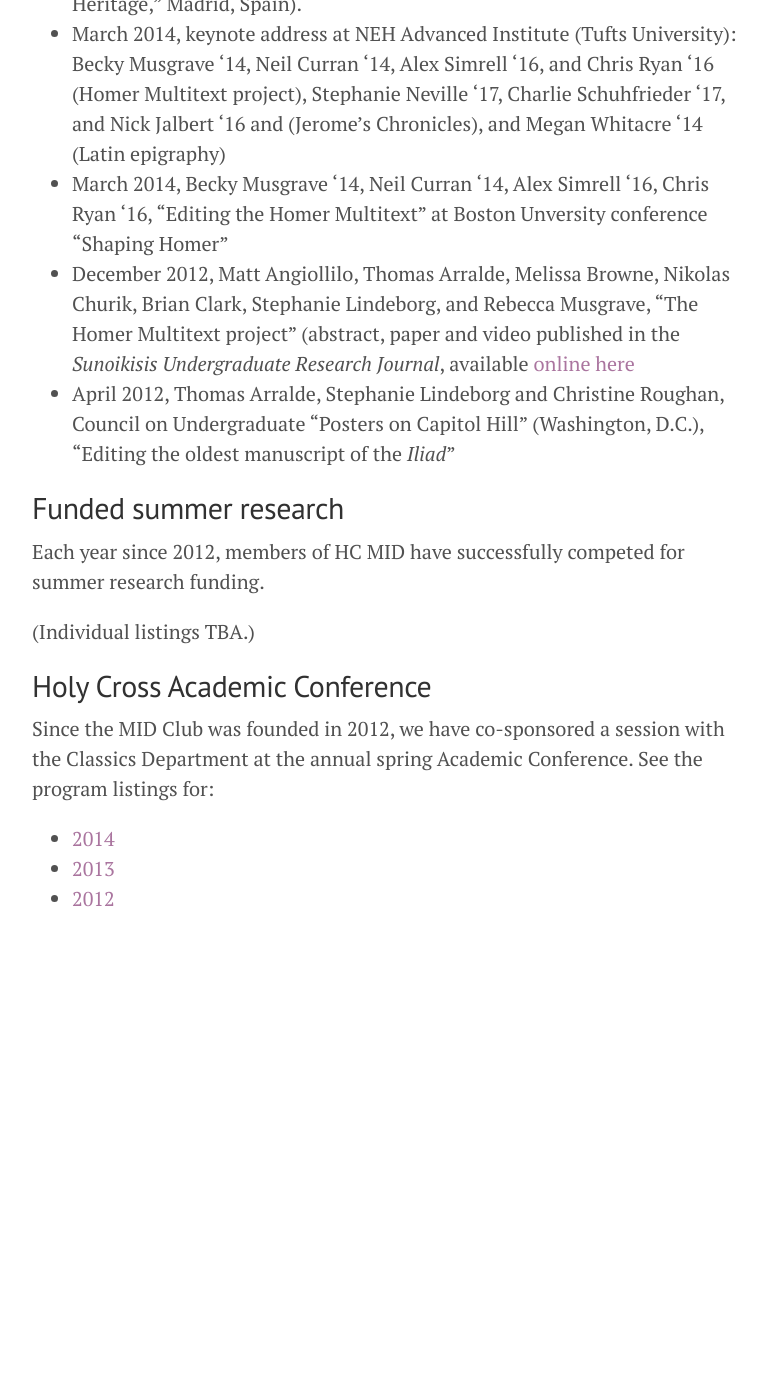
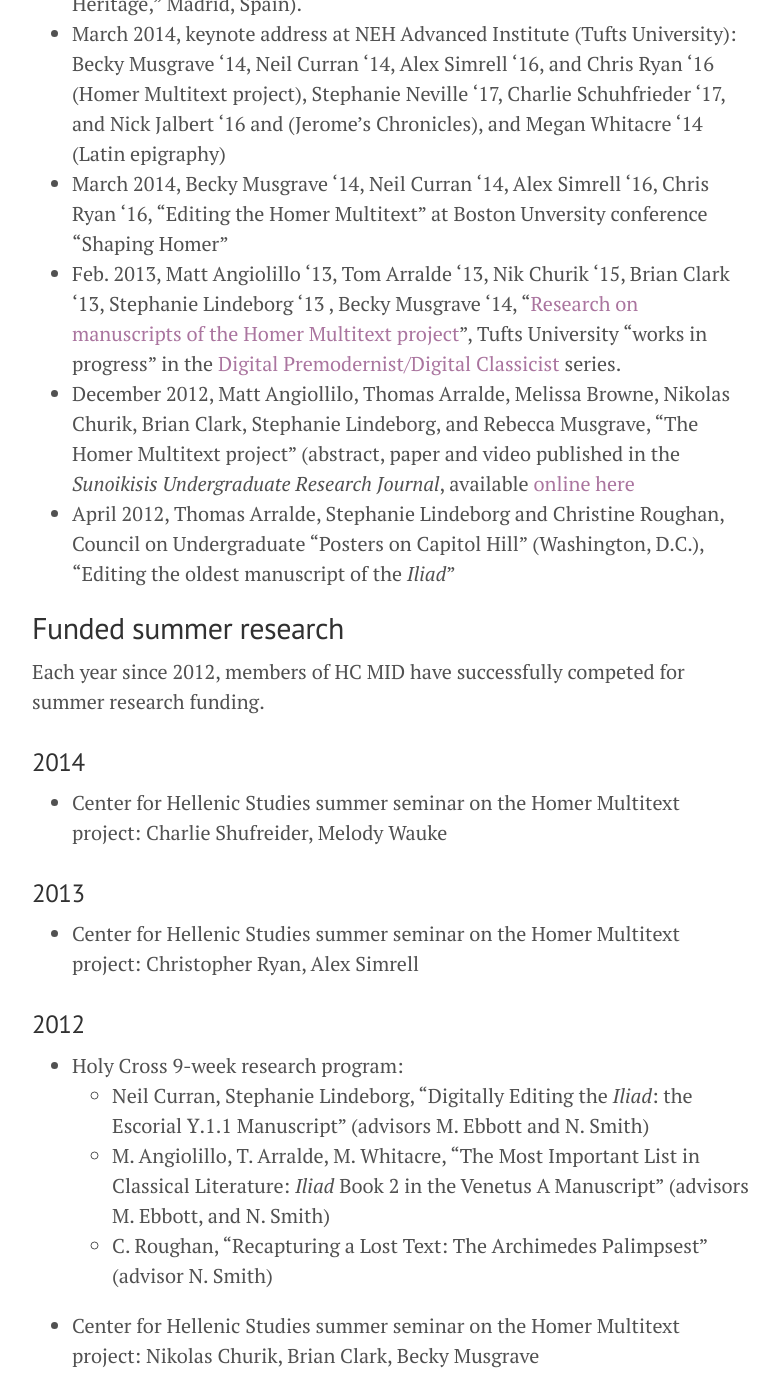
Before and after one commit to HCMID/HCMID.github.io, a Jekyll site: the page built from hof.md, in a window 1280 px wide and 1400 px high, scrolled down 1278 px. Shown: the whole window, without its empty margins (248-1027 px from the left). Built offline with Jekyll 4.4.1, drawn with Linux system fonts in a browser that asks for light colours; before the commit the page ends 2272 px from its top, so only the background shows below that; some of the changed text lies outside the part shown.

```diff
--- a/_config.yml
+++ b/_config.yml
@@ -27,6 +27,8 @@ paginate:         5
 links:
   - title: Hall of Fame
     url: /hof
+  - title: Hosted events
+    url: /hosted
   - title: Twitter feed
     url: https://twitter.com/hcmid
     external: true
--- a/hof.md
+++ b/hof.md
@@ -21,6 +21,7 @@ layout: page
 - May 2014, Christine Roughan '14, "Digital diplomatic editions of mathematical diagrams" (conference "Digital Access to Textual Cultural Heritage," Madrid, Spain).
 -  March 2014, keynote address at NEH Advanced Institute (Tufts University): Becky Musgrave '14, Neil Curran '14, Alex Simrell '16, and Chris Ryan '16 (Homer Multitext project), Stephanie Neville '17, Charlie Schuhfrieder '17, and Nick Jalbert '16 and (Jerome's Chronicles), and Megan Whitacre '14 (Latin epigraphy)
 - March 2014, Becky Musgrave '14, Neil Curran '14, Alex Simrell '16, Chris Ryan '16,  "Editing the Homer Multitext" at Boston Unversity conference "Shaping Homer"
+- Feb. 2013, Matt Angiolillo '13, Tom Arralde '13, Nik Churik '15, Brian Clark '13,  Stephanie Lindeborg '13 ,  Becky Musgrave  '14, "[Research on manuscripts of the Homer Multitext project](../pdfs/DC-feb-2013.pdf)", Tufts University "works in progress" in the [Digital Premodernist/Digital Classicist](../dcne) series.
 - December 2012, Matt Angiollilo, Thomas Arralde, Melissa Browne, Nikolas Churik, Brian Clark, Stephanie Lindeborg, and Rebecca Musgrave, "The Homer Multitext project" (abstract, paper and video published in the *Sunoikisis Undergraduate Research Journal*, available [online here](http://wp.chs.harvard.edu/surs/e-journal/volume-1-issue-1/)
 - April 2012, Thomas Arralde, Stephanie Lindeborg and Christine Roughan, Council on Undergraduate "Posters on Capitol Hill" (Washington, D.C.), "Editing the oldest manuscript of the *Iliad*"
 
@@ -28,8 +29,31 @@ layout: page
 
 Each year since 2012,  members of HC MID have successfully competed for summer research funding.
 
-(Individual listings TBA.)
+### 2014 ###
 
+- Center for Hellenic Studies summer seminar on the Homer Multitext project:  Charlie Shufreider, Melody Wauke
+
+
+
+### 2013 ###
+
+- Center for Hellenic Studies summer seminar on the Homer Multitext project:   Christopher Ryan, Alex Simrell
+
+
+### 2012 ###
+
+- Holy Cross 9-week research program:
+    - Neil Curran, Stephanie Lindeborg, "Digitally Editing the *Iliad*: the Escorial Υ.1.1 Manuscript"  (advisors M. Ebbott and N. Smith)
+    -  M. Angiolillo, T. Arralde, M. Whitacre, "The Most Important List in Classical Literature: *Iliad* Book 2 in the
+Venetus A Manuscript"  (advisors M. Ebbott, and N. Smith)
+    - C. Roughan, "Recapturing a Lost Text: The Archimedes Palimpsest" (advisor N. Smith)
+- Center for Hellenic Studies summer seminar on the Homer Multitext project:   Nikolas Churik, Brian Clark, Becky Musgrave
+
+
+### 2011
+
+
+- Center for Hellenic Studies summer seminar on the Homer Multitext project:   Melissa Browne, Frank Hartel, Kathleen O'Connor
 
 ## Holy Cross Academic Conference
 
```
Also changed, not shown: _posts/2015-02-18-welcome.md (added, +8 -0 lines), atom.xml (added, +28 -0 lines), hosted.md (added, +21 -0 lines), index.md (+15 -5 lines), 1 other file.
